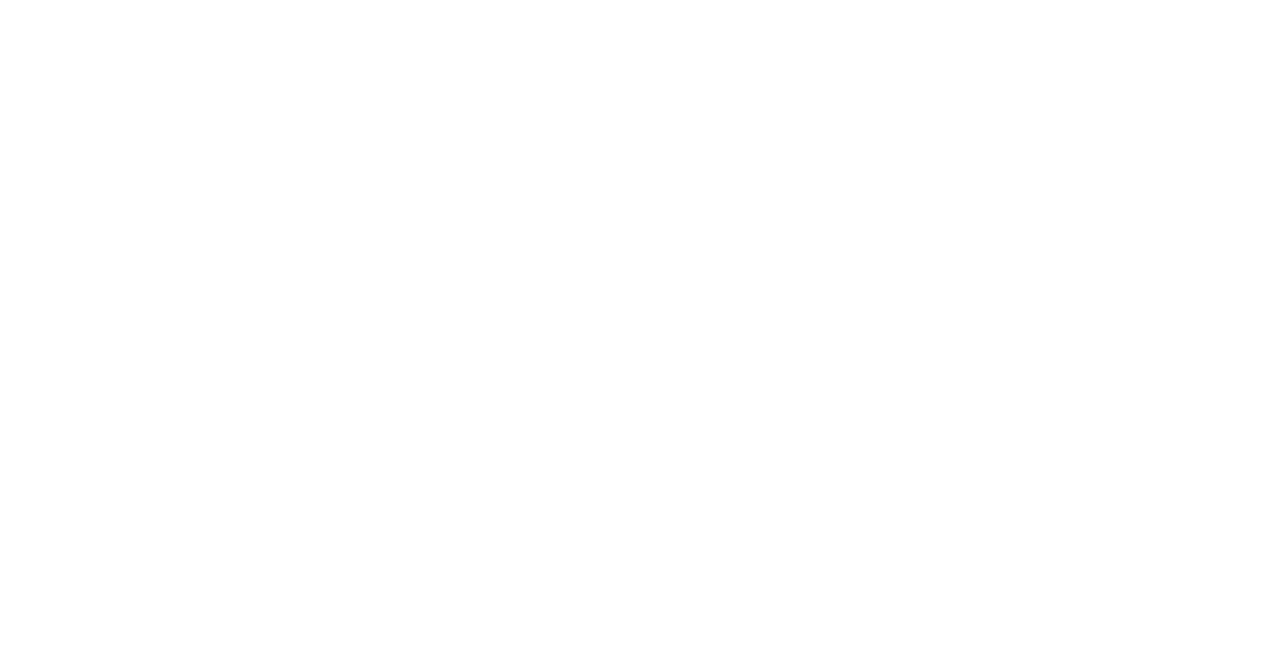
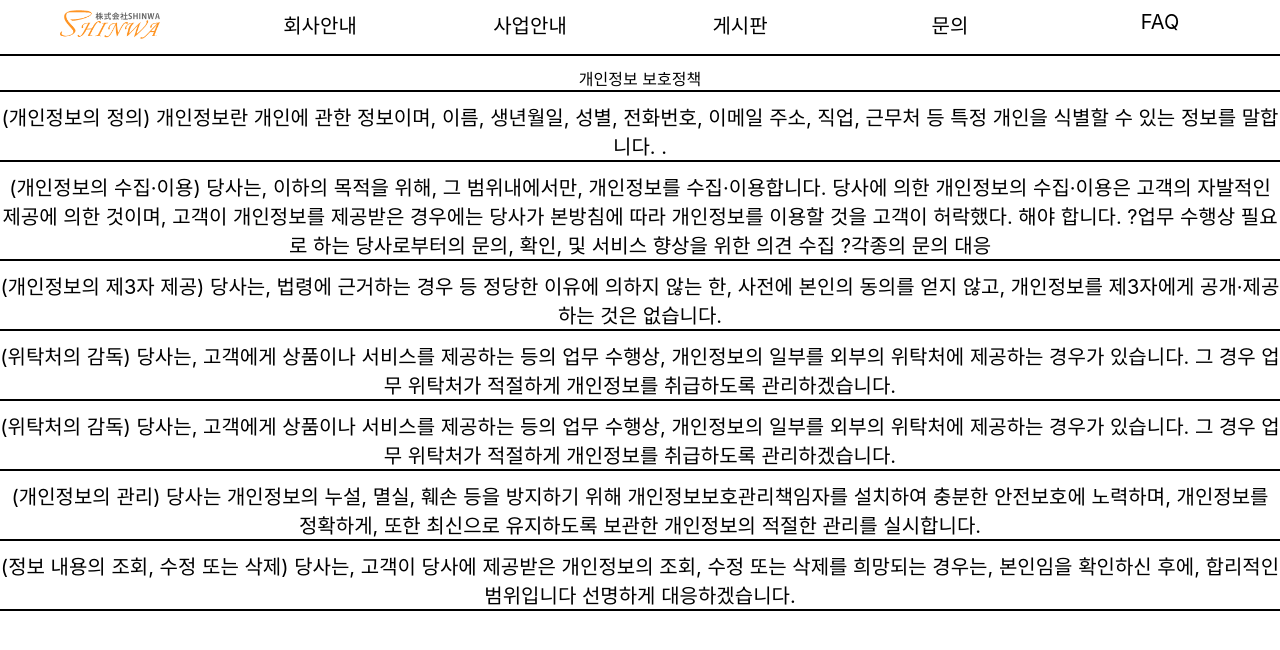
Before and after one commit to NewBst99/JKweb, a React (Create React App) app: page /Policy in a window 1280 px wide. Before the commit this address had no page. Shown: the top 650 px of the page. Built offline with nearby package versions, Linux system fonts and the light colour scheme.

Commit message:
css 수정+개인정보보호 정책 페이지 추가

```diff
--- a/public/index.html
+++ b/public/index.html
@@ -2,14 +2,14 @@
 <html lang="en">
   <head>
     <meta charset="utf-8" />
-    <link rel="icon" href="%PUBLIC_URL%/favicon.ico" />
+    <link rel="icon" href="%PUBLIC_URL%/icon.png" />
     <meta name="viewport" content="width=device-width, initial-scale=1" />
     <meta name="theme-color" content="#000000" />
     <meta
       name="description"
       content="Web site created using create-react-app"
     />
-    <link rel="apple-touch-icon" href="%PUBLIC_URL%/logo192.png" />
+    <link rel="apple-touch-icon" href="%PUBLIC_URL%/icon.png" />
     <!--
       manifest.json provides metadata used when your web app is installed on a
       user's mobile device or desktop. See https://developers.google.com/web/fundamentals/web-app-manifest/
--- a/src/App.js
+++ b/src/App.js
@@ -7,6 +7,7 @@
 import Faq from "./page/Faq/Faq";
 import Board from "./page/Board/Board";
 import BusinessIntro from "./page/Intro/BusinessIntro";
+import Policy from "./page/Policy/Policy";
 
 function App() {
   let RouteWrap = BrowserRouter;
@@ -20,6 +21,7 @@
           <Route path="/Faq" element={<Faq />} />
           <Route path="/Board" element={<Board />} />
           <Route path="/BusinessIntro" element={<BusinessIntro />} />
+          <Route path="/Policy" element={<Policy />} />
         </Routes>
       </RouteWrap>
     </div>
--- a/src/page/Intro/BusinessIntro.js
+++ b/src/page/Intro/BusinessIntro.js
@@ -1,4 +1,5 @@
 import Header from "../../component/Header/Header";
+import "./Intro.css"
 function BusinessIntro() {
   return (
     <div id="main">
@@ -6,6 +7,13 @@
         <Header />
       </div>
       <div>사업안내 페이지</div>
+      <div>수출입사업</div>
+      <div>수출입 사업 설명</div>
+      <div>구매대행</div>
+      <div>구매대행 설명</div>
+      <div>통역 및 번역</div>
+      <div>통역 및 번역 설명</div>
+      <div></div>
     </div>
   );
 }
--- a/src/page/Intro/Intro.css
+++ b/src/page/Intro/Intro.css
@@ -1,14 +1,19 @@
 /* CompanyIntro.js's css */
 
 .cia{
-    margin: 10px;
+    display:flex;
+    flex-direction: column;
+    margin: 10px 10px 10px 0px;
     padding : 10px;
     font-size: 20px;
     width: calc(100% - 20px);
-
-    border-bottom: 2px solid #000000
+    border-bottom: 2px solid #000000;
+    /* justify-content:center;
+    text-align: center; */
 }
 
 .intro-wrap-content{
-    height:100%;
+    /* height:100%; */
+    display: flex;
+    flex-direction: column;
 }
--- a/src/page/Main/Main.css
+++ b/src/page/Main/Main.css
@@ -0,0 +1,8 @@
+.main-intro {
+    font-size: 30px;
+    margin:100px;
+}
+
+.main-policy{
+    cursor:pointer;
+}
--- a/src/page/Main/Main.js
+++ b/src/page/Main/Main.js
@@ -1,19 +1,21 @@
 import Header from "../../component/Header/Header";
-
+import { useNavigate } from "react-router-dom";
+import "./Main.css"
 function Main() {
+  const nav = useNavigate();
   return (
     <div id="main">
       <div>
         <Header />
       </div>
-      <div className="logo">
-        회사상징 사진
-      </div>
-      <div>
-        간단한 회사소개
-      </div>
-      <div>
-        간단한 회사 소개 및 개인 보호 정책
+      <div className="logo">회사상징 사진</div>
+      <div className="main-intro">간단한 회사소개</div>
+      <div className="main-policy"
+        onClick={() => {
+          nav(`/Policy`);
+        }}
+      >
+        개인정보 보호 정책
       </div>
     </div>
   );
--- /dev/null
+++ b/src/page/Policy/Policy.css
@@ -0,0 +1,15 @@
+.policy-title {
+    margin: 10px 0px 10px 0px;
+    border-bottom: 2px solid #000000;
+
+}
+
+.policy-list {
+    font-size:20px;
+    margin: 10px 0px 10px 0px;
+    border-bottom: 2px solid #000000;
+}
+
+.policy-wrap{
+
+}
--- /dev/null
+++ b/src/page/Policy/Policy.js
@@ -0,0 +1,56 @@
+import Header from "../../component/Header/Header";
+import "./Policy.css"
+
+function Policy() {
+  return (
+    <div id="main">
+      <div>
+        <Header />
+      </div>
+      <div className="policy-title">개인정보 보호정책</div>
+      <div className="policy-wrap">
+        <div className="policy-list">
+          (개인정보의 정의) 개인정보란 개인에 관한 정보이며, 이름, 생년월일,
+          성별, 전화번호, 이메일 주소, 직업, 근무처 등 특정 개인을 식별할 수
+          있는 정보를 말합니다. .
+        </div>
+        <div className="policy-list">
+          (개인정보의 수집·이용) 당사는, 이하의 목적을 위해, 그 범위내에서만,
+          개인정보를 수집·이용합니다. 당사에 의한 개인정보의 수집·이용은 고객의
+          자발적인 제공에 의한 것이며, 고객이 개인정보를 제공받은 경우에는
+          당사가 본방침에 따라 개인정보를 이용할 것을 고객이 허락했다. 해야
+          합니다. ?업무 수행상 필요로 하는 당사로부터의 문의, 확인, 및 서비스
+          향상을 위한 의견 수집 ?각종의 문의 대응
+        </div>
+        <div className="policy-list">
+          (개인정보의 제3자 제공) 당사는, 법령에 근거하는 경우 등 정당한 이유에
+          의하지 않는 한, 사전에 본인의 동의를 얻지 않고, 개인정보를 제3자에게
+          공개·제공하는 것은 없습니다.
+        </div>
+        <div className="policy-list">
+          (위탁처의 감독) 당사는, 고객에게 상품이나 서비스를 제공하는 등의 업무
+          수행상, 개인정보의 일부를 외부의 위탁처에 제공하는 경우가 있습니다. 그
+          경우 업무 위탁처가 적절하게 개인정보를 취급하도록 관리하겠습니다.
+        </div>
+        <div className="policy-list">
+          (위탁처의 감독) 당사는, 고객에게 상품이나 서비스를 제공하는 등의 업무
+          수행상, 개인정보의 일부를 외부의 위탁처에 제공하는 경우가 있습니다. 그
+          경우 업무 위탁처가 적절하게 개인정보를 취급하도록 관리하겠습니다.
+        </div>
+        <div className="policy-list">
+          (개인정보의 관리) 당사는 개인정보의 누설, 멸실, 훼손 등을 방지하기
+          위해 개인정보보호관리책임자를 설치하여 충분한 안전보호에 노력하며,
+          개인정보를 정확하게, 또한 최신으로 유지하도록 보관한 개인정보의 적절한
+          관리를 실시합니다.
+        </div>
+        <div className="policy-list">
+          (정보 내용의 조회, 수정 또는 삭제) 당사는, 고객이 당사에 제공받은
+          개인정보의 조회, 수정 또는 삭제를 희망되는 경우는, 본인임을 확인하신
+          후에, 합리적인 범위입니다 선명하게 대응하겠습니다.
+        </div>
+      </div>
+    </div>
+  );
+}
+
+export default Policy;
```
Also changed, not shown: public/icon.png (added), public/manifest.json, src/page/Board/BoardDetail.js (added), src/page/Board/BoardInsert.js (added), src/page/Board/BoardUpdate.js (added).
